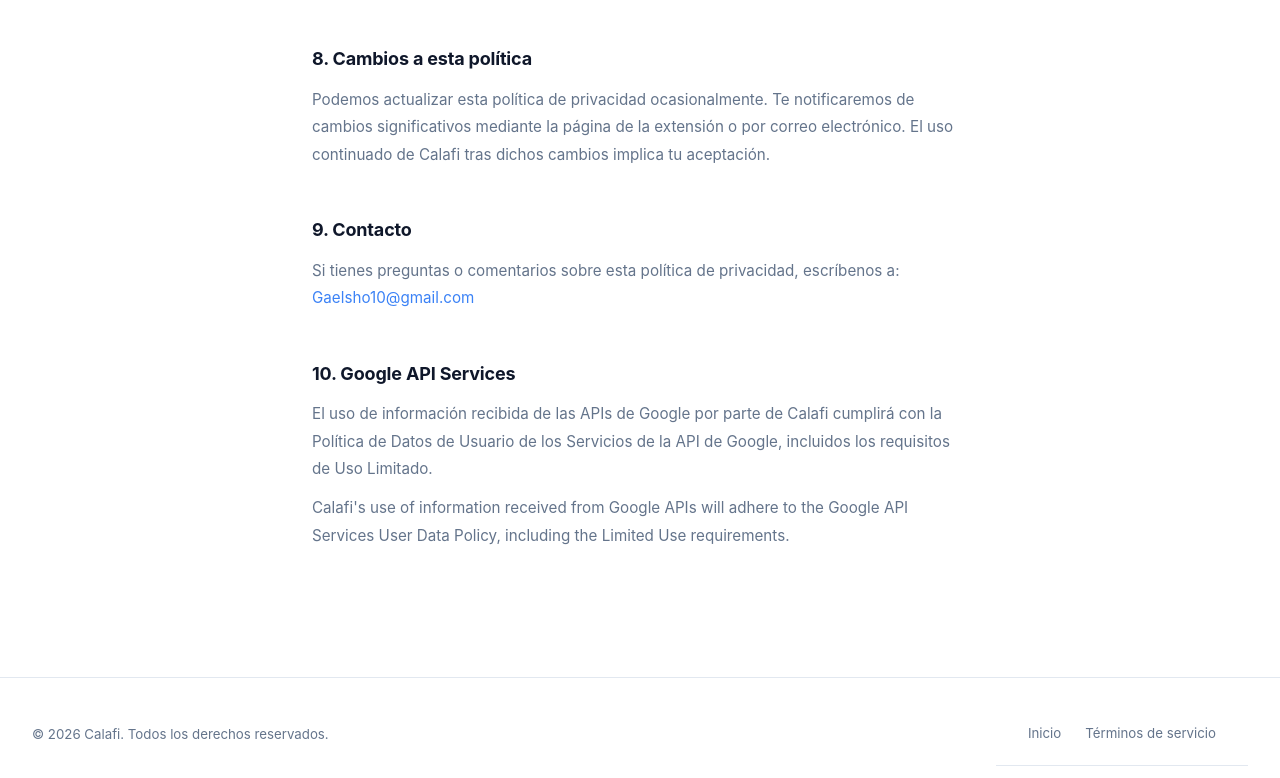
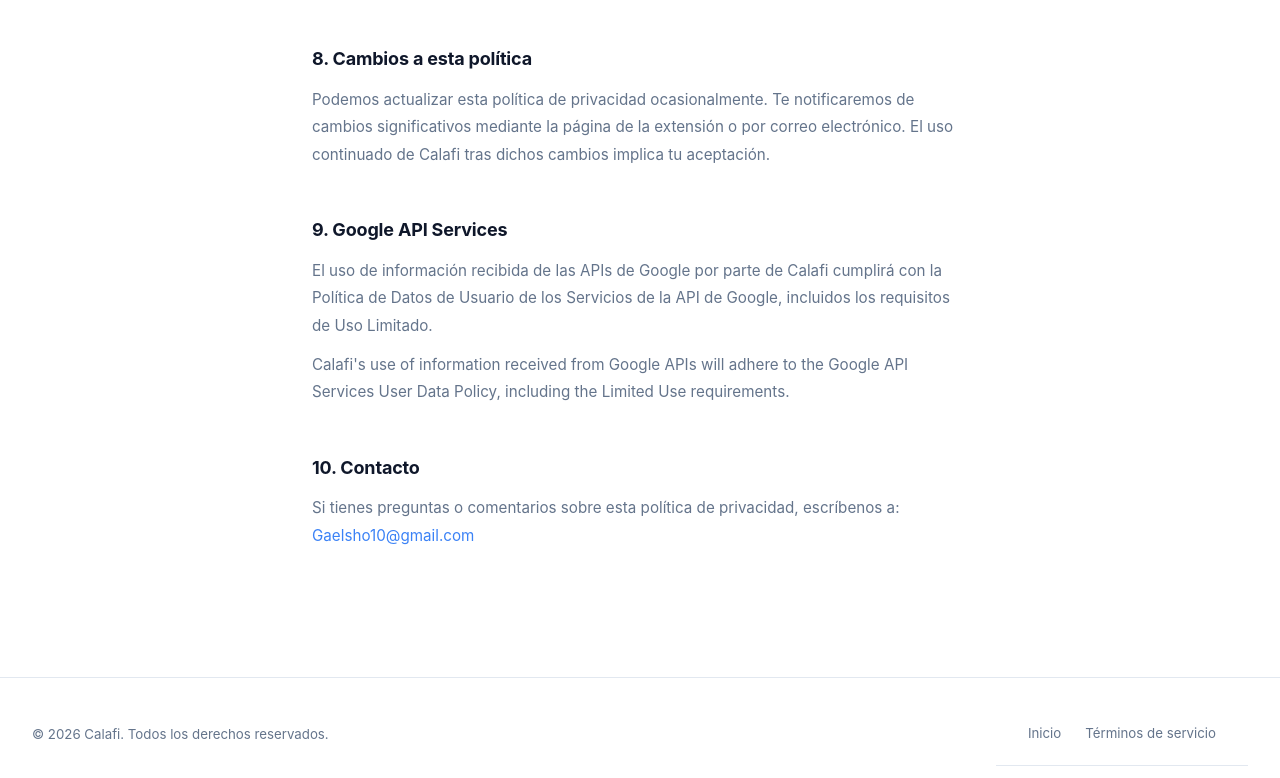
Before and after one commit to GAELSHO/Calafi-landing, a plain HTML site: page privacidad.html in a window 1280 px wide. Shown: the part 1853-2631 px from the top of the page. Drawn offline with Linux system fonts and the light colour scheme.

Commit message:
Update privacidad.html

```diff
--- a/privacidad.html
+++ b/privacidad.html
@@ -298,16 +298,16 @@
     <p>Podemos actualizar esta política de privacidad ocasionalmente. Te notificaremos de cambios significativos mediante la página de la extensión o por correo electrónico. El uso continuado de Calafi tras dichos cambios implica tu aceptación.</p>
   </section>
 
-  <section>
-    <h2>9. Contacto</h2>
-    <p>Si tienes preguntas o comentarios sobre esta política de privacidad, escríbenos a: <a href="mailto:Gaelsho10@gmail.com">Gaelsho10@gmail.com</a></p>
-  </section>
-
-  <section>
-  <h2>10. Google API Services</h2>
+   <section>
+  <h2>9. Google API Services</h2>
   <p>El uso de información recibida de las APIs de Google por parte de Calafi cumplirá con la Política de Datos de Usuario de los Servicios de la API de Google, incluidos los requisitos de Uso Limitado.</p>
   <p>Calafi's use of information received from Google APIs will adhere to the Google API Services User Data Policy, including the Limited Use requirements.</p>
 </section>
+
+  <section>
+    <h2>10. Contacto</h2>
+    <p>Si tienes preguntas o comentarios sobre esta política de privacidad, escríbenos a: <a href="mailto:Gaelsho10@gmail.com">Gaelsho10@gmail.com</a></p>
+  </section>
 
 </main>
 
```
